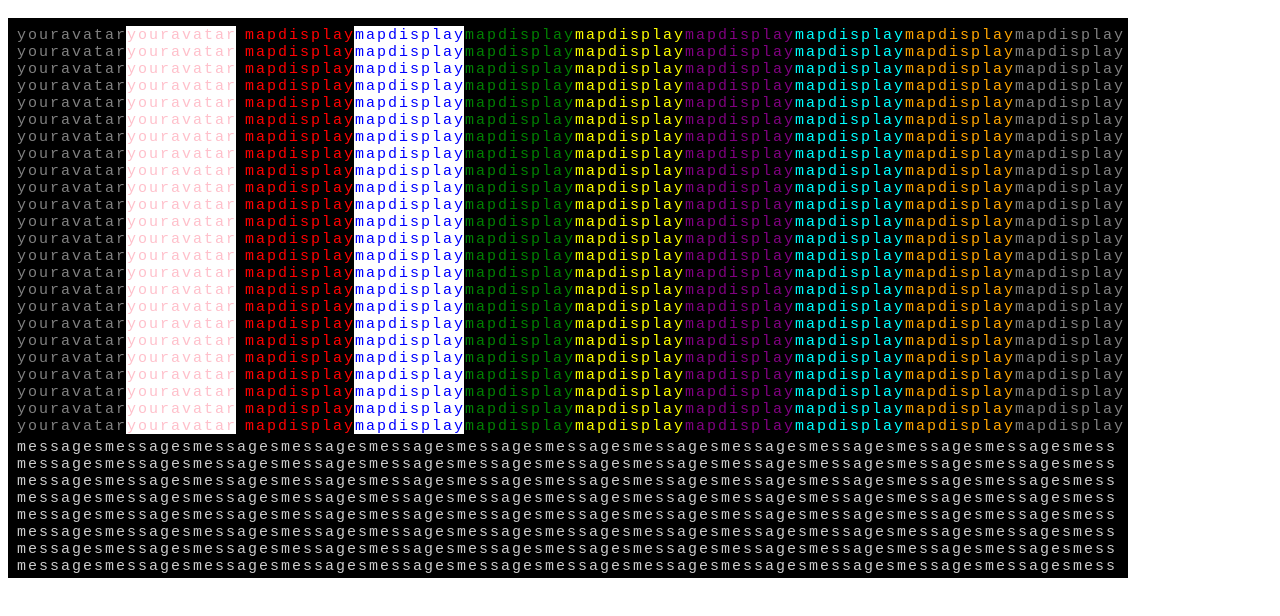
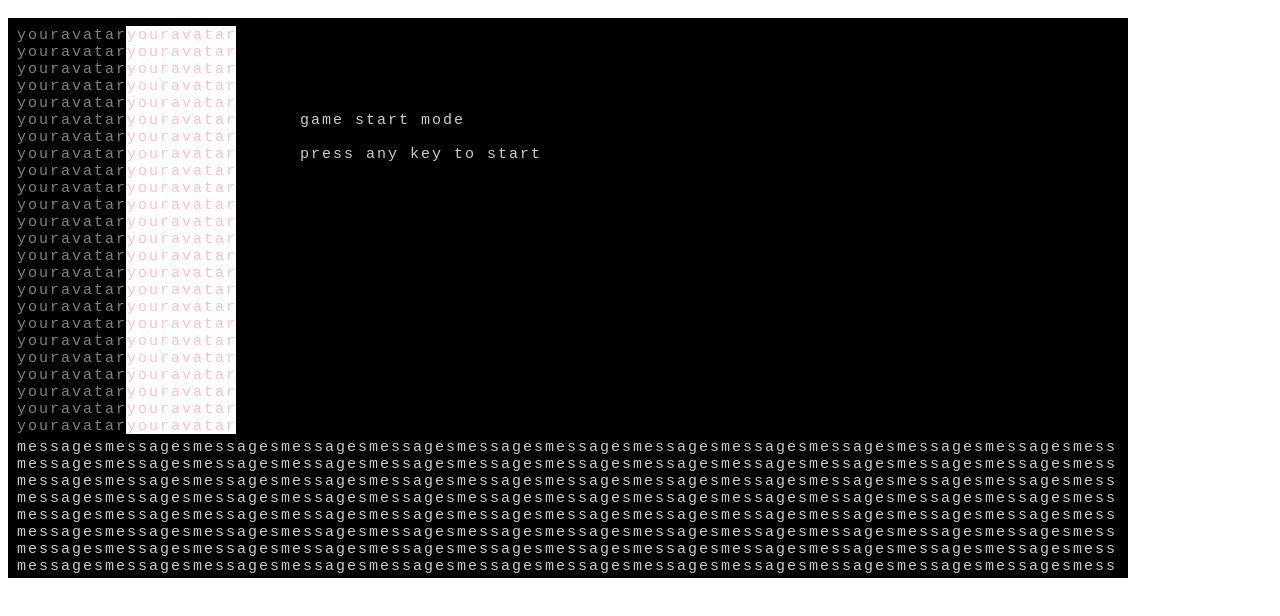
Before and after one commit to marctalbott/wsrl, a plain HTML site: page index.html in a window 1280 px wide. Shown: the part 48-664 px from the top of the page. Drawn offline with Linux system fonts and the light colour scheme.

Commit message:
add basic input handling and messages to user

```diff
--- a/asset/game.js
+++ b/asset/game.js
@@ -7,6 +7,7 @@ window.onload = function() {
     alert("The rot.js library isn't supported by your browser.");
   } else {
     // Initialize the game
+
     Game.init();
 
     // add containers to html
@@ -14,6 +15,17 @@ window.onload = function() {
     document.getElementById('wsrl-main-display').appendChild(Game.getDisplay('main').getContainer());
     document.getElementById('wsrl-message-display').appendChild(Game.getDisplay('message').getContainer());
 
+    var bindEventToScreen = function(eventType) {
+      window.addEventListener(eventType, function(evt){
+        Game.eventHandler(eventType, evt);
+      });
+    };
+
+    //Bind Keyboard events
+    bindEventToScreen('keypress');
+    bindEventToScreen('keydown');
+
+    Game.switchUIMode(Game.UIMode.gameStart);
   }
 };
 
@@ -38,7 +50,9 @@ var Game = {
       o: null
     }
   },
-  // key init, value function <-- dope!
+
+  _curUIMode: null,
+
   init: function() {
     console.log("game init");
     for (var display_key in this.display) {
@@ -49,9 +63,9 @@ var Game = {
       );
     }
 
-    console.dir(this.display);
+    // console.dir(this.display);
 
-    this.renderMain();
+    this.renderAll();
   },
 
   getDisplay: function(displayId) {
@@ -61,28 +75,66 @@ var Game = {
     return null;
   },
 
+  renderAll: function() {
+    this.renderMain();
+    this.renderAvatar();
+    this.renderMessage();
+  },
+
   renderMain: function() {
-    var d = this.display.main.o;
-    for (var i = 0; i < 24; i++) {
-      d.drawText(0,i,"%c{red}mapdisplay");
-      d.drawText(10,i,"%c{blue}%b{white}mapdisplay");
-      d.drawText(20,i,"%c{green}mapdisplay");
-      d.drawText(30,i,"%c{yellow}mapdisplay");
-      d.drawText(40,i,"%c{purple}mapdisplay");
-      d.drawText(50,i,"%c{cyan}mapdisplay");
-      d.drawText(60,i,"%c{orange}mapdisplay");
-      d.drawText(70,i,"%c{gray}mapdisplay");
+    this.getDisplay("main").clear();
+    if(this._curUIMode) {
+      this._curUIMode.render(this.getDisplay("main"));
     }
+
+    // var d = this.display.main.o;
+    // for (var i = 0; i < 24; i++) {
+    //   d.drawText(0,i,"%c{red}mapdisplay");
+    //   d.drawText(10,i,"%c{blue}%b{white}mapdisplay");
+    //   d.drawText(20,i,"%c{green}mapdisplay");
+    //   d.drawText(30,i,"%c{yellow}mapdisplay");
+    //   d.drawText(40,i,"%c{purple}mapdisplay");
+    //   d.drawText(50,i,"%c{cyan}mapdisplay");
+    //   d.drawText(60,i,"%c{orange}mapdisplay");
+    //   d.drawText(70,i,"%c{gray}mapdisplay");
+    // }
+  },
+
+  renderAvatar: function() {
     var a = this.display.avatar.o;
     for (var i = 0; i < 24; i++) {
       a.drawText(0,i,"%c{gray}youravatar");
       a.drawText(10,i,"%c{pink}%b{white}youravatar");
     }
+  },
+
+  renderMessage: function() {
     var m = this.display.message.o;
     for (var i = 0; i < 8; i++) {
       for (var j = 0; j < 100; j+= 8) {
         m.drawText(j,i, "messages");
       }
     }
+  },
+
+  eventHandler: function(eventType, evt) {
+    if(this._curUIMode) {
+      this._curUIMode.handleInput(eventType, evt);
+      this.renderAll();
+    }
+  },
+
+  switchUIMode: function(newMode) {
+    // handle exit for old mode
+    if(this._curUIMode) {
+      this._curUIMode.exit();
+    }
+    // set new mode
+    this._curUIMode = newMode;
+    // handle enter for new mode
+    this._curUIMode.enter();
+    // render new mode
+    this.renderAll();
   }
+
 };
--- /dev/null
+++ b/asset/message.js
@@ -0,0 +1,15 @@
+Game.Message = {
+  _curMessage: '',
+  render: function(display) {
+    display.clear();
+    display.drawText(1,1,this._curMessage,'#fff','#000');
+  },
+
+  send: function(msg) {
+    this._curMessage = msg;
+  },
+
+  clear: function() {
+    this._curMessage = '';
+  }
+};
--- /dev/null
+++ b/asset/ui_mode.js
@@ -0,0 +1,88 @@
+Game.UIMode = {};
+Game.UIMode.DEFAULT_COLOR_FG = "#fff";
+Game.UIMode.DEFAULT_COLOR_BG = "#000";
+Game.UIMode.DEFAULT_COLOR_STR = '%c{'+Game.UIMode.DEFAULT_COLOR_FG+'}%b{'+Game.UIMode.DEFAULT_COLOR_BG+'}';
+
+Game.UIMode.gameStart = {
+  enter: function() {
+    console.log("entered gameStart");
+    Game.Message.send("Welcome to WSRL");
+  },
+  exit: function() {
+    console.log("exited gameStart");
+  },
+  render: function (display) {
+    console.log("rendered gameStart");
+    display.drawText(5,5,"game start mode");
+    display.drawText(5,7,"press any key to start");
+  },
+  handleInput: function (inputType, inputData) {
+    console.log("input for gameStart");
+    console.dir(inputType);
+    console.dir(inputData);
+    if (inputData.charCode !== 0) {
+      Game.switchUIMode(Game.UIMode.gamePlay);
+    }
+  }
+};
+
+Game.UIMode.gamePlay = {
+  enter: function() {
+    console.log("entered gamePlay");
+    Game.Message.clear();
+  },
+  exit: function() {
+    console.log("exited gamePlay");
+  },
+  render: function (display) {
+    console.log("rendered gamePlay");
+
+    display.drawText(5,5,"Press [Enter] to win, press [Esc] to lose.");
+  },
+  handleInput: function (inputType, inputData) {
+    console.log("input for gamePlay");
+    Game.Message.send("you pressed the '" + String.fromCharCode(inputData.charCode)+ "' key");
+    if (inputType == 'keypress') {
+      if (inputData.keyCode == 13) {
+        Game.switchUIMode(Game.UIMode.gameWin);
+      }
+    } else if (inputType == 'keydown') {
+      if (inputData.keyCode == 27) {
+        Game.switchUIMode(Game.UIMode.gameLose);
+      }
+    }
+  }
+};
+
+
+Game.UIMode.gameWin = {
+  enter: function() {
+    console.log("entered gameWin");
+  },
+  exit: function() {
+    console.log("exited gameWin");
+  },
+  render: function (display) {
+    console.log("rendered gameWin");
+    display.drawText(5,5,"Congratulations, hope you're proud of yourself.");
+  },
+  handleInput: function (inputType, inputData) {
+    console.log("input for gameWin");
+  }
+};
+
+Game.UIMode.gameLose = {
+  enter: function() {
+    console.log("entered gameLose");
+  },
+  exit: function() {
+    console.log("exited gameLose");
+  },
+  render: function (display) {
+    console.log("rendered gameLose");
+    display.drawText(5,5,"You're terrible.");
+  },
+  handleInput: function (inputType, inputData) {
+    console.log("input for gameLose");
+  }
+};
--- a/index.html
+++ b/index.html
@@ -5,6 +5,8 @@
     <link rel="stylesheet" href="style.css"/>
     <script src="lib/rot.min.js" charset="utf-8"></script>
     <script src="asset/game.js"></script>
+    <script src="asset/ui_mode.js"></script>
+    <script src="asset/message.js"></script>
   </head>
   <body>
     <h1>WSRL2017</h1>
```
